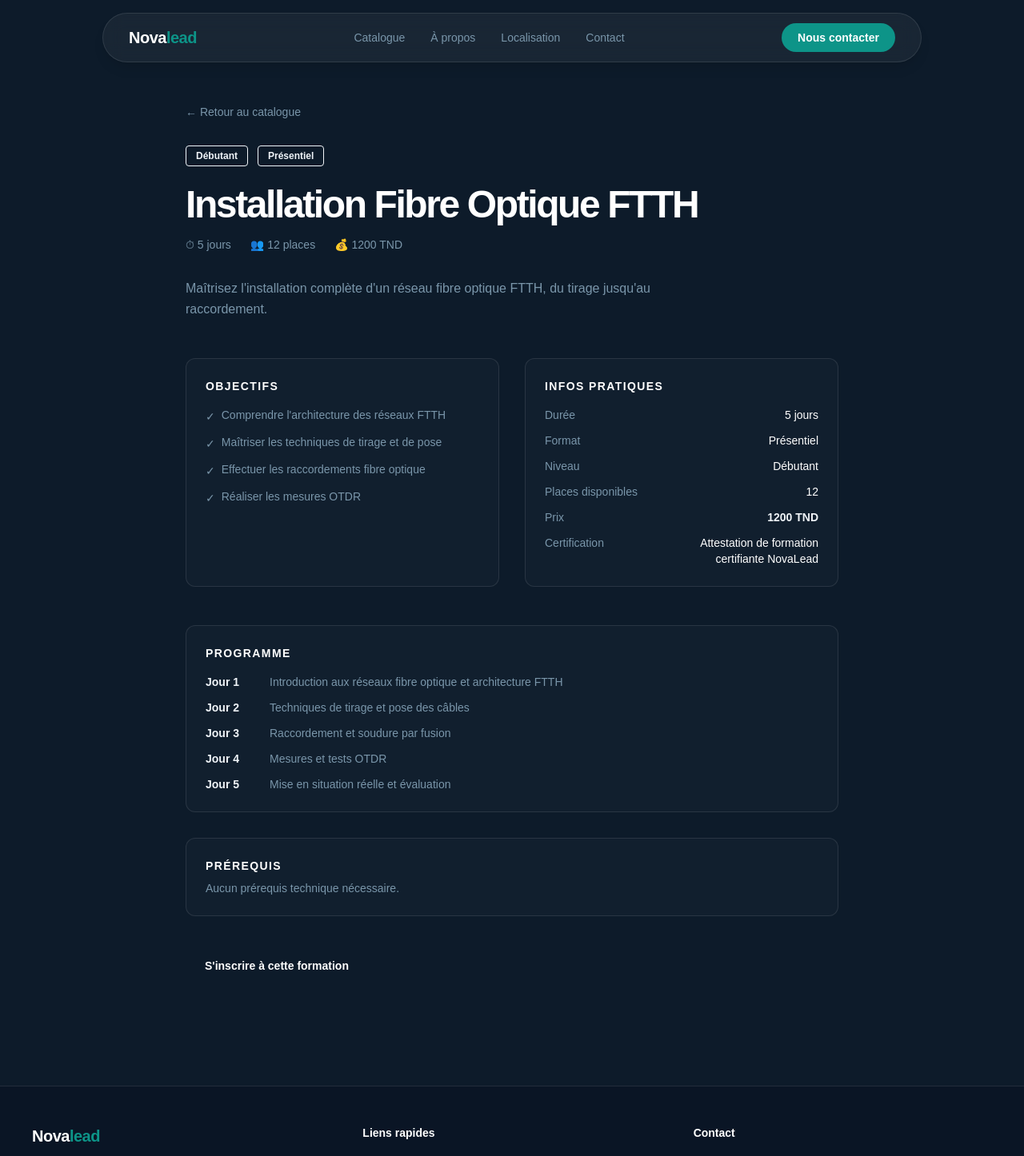
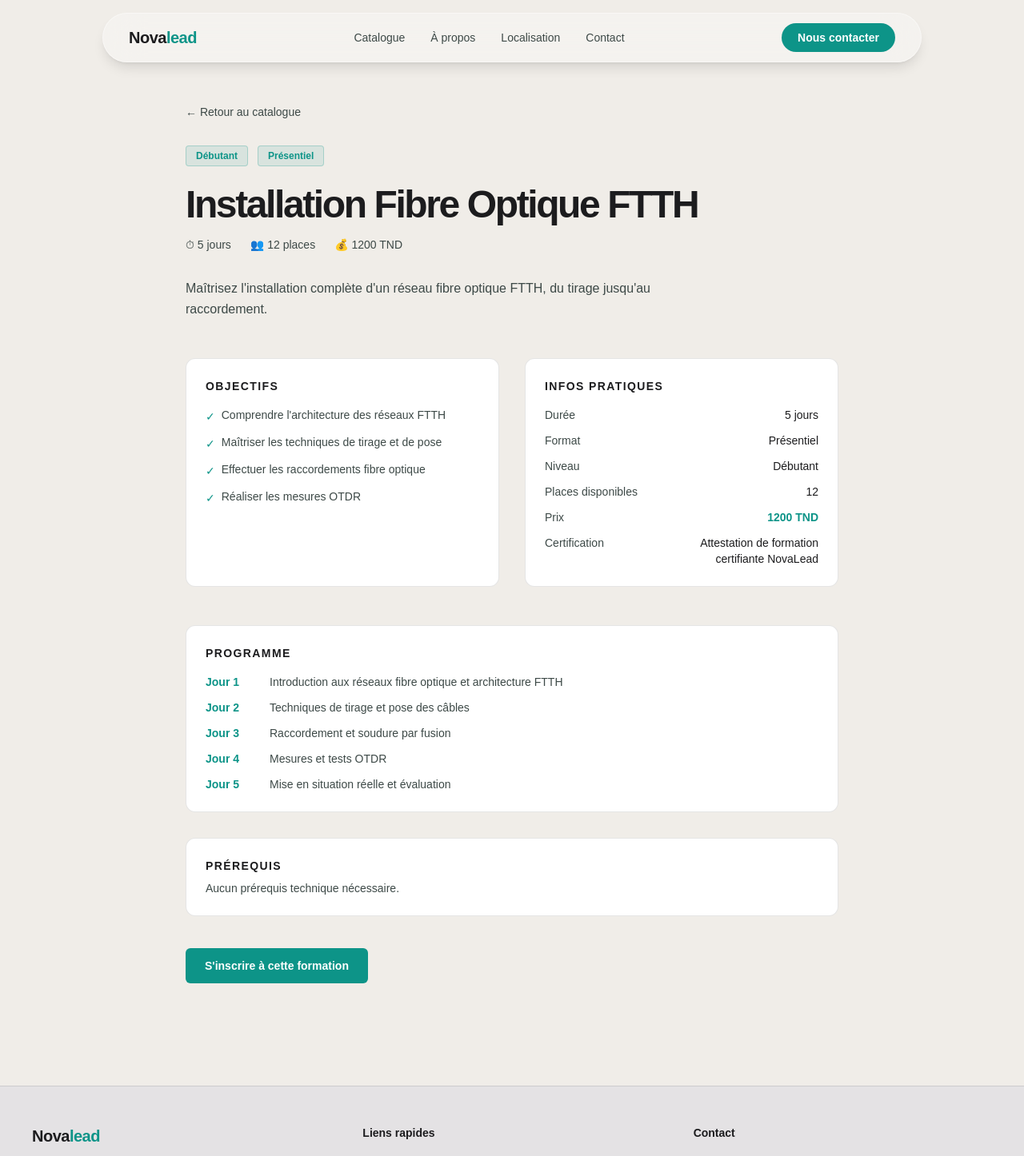
Before and after one commit to NanoLab-org/novalead, a Next.js app: page /formations/1 in a window 1280 px wide. Shown: the top 1446 px of the page at 80% size. Built offline with nearby package versions, Linux system fonts and the light colour scheme.

Commit message:
feat(theme): light Serene redesign + scroll-aware glass navbar

```diff
--- a/src/app/formations/[id]/page.tsx
+++ b/src/app/formations/[id]/page.tsx
@@ -14,9 +14,9 @@ export default async function FormationFiche({ params }: Props) {
 
   if (!formation) {
     return (
-      <div className="flex flex-col items-center justify-center min-h-screen text-white">
+      <div className="flex flex-col items-center justify-center min-h-screen text-graphite">
         <h1 className="text-3xl font-black mb-4">Formation introuvable</h1>
-        <Link href="/catalogue" className="text-orange hover:underline">
+        <Link href="/catalogue" className="text-primary hover:underline">
           Retour au catalogue
         </Link>
       </div>
@@ -26,16 +26,16 @@ export default async function FormationFiche({ params }: Props) {
   return (
     <main className="min-h-screen bg-base px-10 py-32 max-w-4xl mx-auto">
 
-      <Link href="/catalogue" className="text-muted text-sm hover:text-white transition-colors mb-8 inline-block">
+      <Link href="/catalogue" className="text-muted text-sm hover:text-graphite transition-colors mb-8 inline-block">
         ← Retour au catalogue
       </Link>
 
       <div className="flex gap-3 mb-6">
-        <span className="text-xs font-semibold px-3 py-1 rounded-sm bg-green/10 text-green border border-green/25">{formation.niveau}</span>
-        <span className="text-xs font-semibold px-3 py-1 rounded-sm bg-orange/10 text-orange border border-orange/25">{formation.format}</span>
+        <span className="text-xs font-semibold px-3 py-1 rounded-sm bg-primary/10 text-primary border border-primary/25">{formation.niveau}</span>
+        <span className="text-xs font-semibold px-3 py-1 rounded-sm bg-primary/10 text-primary border border-primary/25">{formation.format}</span>
       </div>
 
-      <h1 className="text-4xl lg:text-5xl font-black text-white tracking-tighter mb-4">
+      <h1 className="text-4xl lg:text-5xl font-black text-graphite tracking-tighter mb-4">
         {formation.titre}
       </h1>
 
@@ -51,68 +51,68 @@ export default async function FormationFiche({ params }: Props) {
 
       <div className="grid grid-cols-1 lg:grid-cols-2 gap-8 mb-12">
 
-        <div className="bg-surface border border-white/10 rounded-xl p-6">
-          <h2 className="text-white font-bold text-sm uppercase tracking-widest mb-4">Objectifs</h2>
+        <div className="bg-surface border border-black/10 rounded-xl p-6">
+          <h2 className="text-graphite font-bold text-sm uppercase tracking-widest mb-4">Objectifs</h2>
           <ul className="flex flex-col gap-3">
             {formation.objectifs.map((obj, i) => (
               <li key={i} className="flex items-start gap-2 text-muted text-sm">
-                <span className="text-green mt-0.5">✓</span>
+                <span className="text-primary mt-0.5">✓</span>
                 {obj}
               </li>
             ))}
           </ul>
         </div>
 
-        <div className="bg-surface border border-white/10 rounded-xl p-6">
-          <h2 className="text-white font-bold text-sm uppercase tracking-widest mb-4">Infos pratiques</h2>
+        <div className="bg-surface border border-black/10 rounded-xl p-6">
+          <h2 className="text-graphite font-bold text-sm uppercase tracking-widest mb-4">Infos pratiques</h2>
           <div className="flex flex-col gap-3 text-sm">
             <div className="flex justify-between">
               <span className="text-muted">Durée</span>
-              <span className="text-white font-medium">{formation.duree}</span>
+              <span className="text-graphite font-medium">{formation.duree}</span>
             </div>
             <div className="flex justify-between">
               <span className="text-muted">Format</span>
-              <span className="text-white font-medium">{formation.format}</span>
+              <span className="text-graphite font-medium">{formation.format}</span>
             </div>
             <div className="flex justify-between">
               <span className="text-muted">Niveau</span>
-              <span className="text-white font-medium">{formation.niveau}</span>
+              <span className="text-graphite font-medium">{formation.niveau}</span>
             </div>
             <div className="flex justify-between">
               <span className="text-muted">Places disponibles</span>
-              <span className="text-white font-medium">{formation.places}</span>
+              <span className="text-graphite font-medium">{formation.places}</span>
             </div>
             <div className="flex justify-between">
               <span className="text-muted">Prix</span>
-              <span className="text-orange font-bold">{formation.prix}</span>
+              <span className="text-primary font-bold">{formation.prix}</span>
             </div>
             <div className="flex justify-between">
               <span className="text-muted">Certification</span>
-              <span className="text-white font-medium text-right max-w-[200px]">{formation.certification}</span>
+              <span className="text-graphite font-medium text-right max-w-[200px]">{formation.certification}</span>
             </div>
           </div>
         </div>
 
       </div>
 
-      <div className="bg-surface border border-white/10 rounded-xl p-6 mb-8">
-        <h2 className="text-white font-bold text-sm uppercase tracking-widest mb-4">Programme</h2>
+      <div className="bg-surface border border-black/10 rounded-xl p-6 mb-8">
+        <h2 className="text-graphite font-bold text-sm uppercase tracking-widest mb-4">Programme</h2>
         <div className="flex flex-col gap-3">
           {formation.programme.map((p, i) => (
             <div key={i} className="flex gap-4 text-sm">
-              <span className="text-orange font-bold w-16 shrink-0">{p.jour}</span>
+              <span className="text-primary font-bold w-16 shrink-0">{p.jour}</span>
               <span className="text-muted">{p.contenu}</span>
             </div>
           ))}
         </div>
       </div>
 
-      <div className="bg-surface border border-white/10 rounded-xl p-6 mb-10">
-        <h2 className="text-white font-bold text-sm uppercase tracking-widest mb-2">Prérequis</h2>
+      <div className="bg-surface border border-black/10 rounded-xl p-6 mb-10">
+        <h2 className="text-graphite font-bold text-sm uppercase tracking-widest mb-2">Prérequis</h2>
         <p className="text-muted text-sm">{formation.prerequis}</p>
       </div>
 
-      <button className="bg-orange text-white font-semibold text-sm px-6 py-3 rounded-md hover:opacity-90 transition-opacity">
+      <button className="bg-primary text-white font-semibold text-sm px-6 py-3 rounded-md hover:opacity-90 transition-opacity">
         S'inscrire à cette formation
       </button>
 
--- a/src/app/globals.css
+++ b/src/app/globals.css
@@ -6,21 +6,21 @@
    utilities (text-orange, bg-surface, border-blue, …) AND exposes
    them as CSS variables (var(--color-orange)) for plain CSS below. */
 @theme {
-  /* Backgrounds */
-  --color-base: #0d1b2a;          /* primary page background */
-  --color-deep: #0a1525;          /* deep gradient / sections */
-  --color-surface: #111f2e;       /* cards & containers */
-  --color-surface-hover: #15253a;
+  /* Backgrounds — light "Serene" theme */
+  --color-base: #f0ede8;          /* primary page background (stone) */
+  --color-deep: #e4e2e4;          /* slightly dimmer stone for sections/footer */
+  --color-surface: #ffffff;       /* cards & containers */
+  --color-surface-hover: #f6f3f5;
 
-  /* Text */
-  --color-ink: #f0f4f8;           /* base body text */
-  --color-heading: #f0f6fc;
-  --color-strong: #dde8f0;
-  --color-muted: #7a96aa;
-  --color-faded: #6e7681;
-  --color-faint: #484f58;
-  --color-faintest: #3a4a5a;
-  --color-locked: #4a5568;
+  /* Text — dark on light */
+  --color-ink: #1c1c1e;           /* base body text */
+  --color-heading: #1b1b1d;
+  --color-strong: #303032;
+  --color-muted: #3d4947;
+  --color-faded: #6b7280;
+  --color-faint: #8a8f98;
+  --color-faintest: #b0b4ba;
+  --color-locked: #9ca3af;
 
   /* Formation level badges */
   --color-level-beginner: #4eda96;
--- a/src/components/Footer.tsx
+++ b/src/components/Footer.tsx
@@ -2,12 +2,12 @@ import { footerLinks } from "@/constants";
 
 export default function Footer() {
   return (
-    <footer className="px-10 py-12 bg-deep border-t border-white/10">
+    <footer className="px-10 py-12 bg-deep border-t border-black/10">
       <div className="grid grid-cols-1 md:grid-cols-3 gap-10 mb-10">
 
         {/* Logo + description */}
         <div>
-          <div className="text-white font-bold text-xl tracking-tight mb-4">
+          <div className="text-graphite font-bold text-xl tracking-tight mb-4">
             Nova<span className="text-primary">lead</span>
           </div>
           <p className="text-muted text-sm leading-relaxed">
@@ -18,11 +18,11 @@ export default function Footer() {
 
         {/* Liens rapides */}
         <div>
-          <p className="text-white font-bold text-sm mb-4">Liens rapides</p>
+          <p className="text-graphite font-bold text-sm mb-4">Liens rapides</p>
           <ul className="flex flex-col gap-2">
             {footerLinks.map((l) => (
               <li key={l}>
-                <a href={`#${l.toLowerCase()}`} className="text-muted text-sm hover:text-white transition-colors">
+                <a href={`#${l.toLowerCase()}`} className="text-muted text-sm hover:text-graphite transition-colors">
                   {l}
                 </a>
               </li>
@@ -32,22 +32,22 @@ export default function Footer() {
 
         {/* Contact */}
         <div>
-          <p className="text-white font-bold text-sm mb-4">Contact</p>
+          <p className="text-graphite font-bold text-sm mb-4">Contact</p>
           <ul className="flex flex-col gap-2 text-sm text-muted">
             <li>+216 XX XXX XXX</li>
             <li>contact@novalead.tn</li>
             <li>1000 Tunis, Tunisie</li>
           </ul>
           <div className="flex gap-3 mt-4">
-            <a href="#" className="w-8 h-8 rounded-full border border-white/10 flex items-center justify-center text-muted hover:text-white hover:border-white/30 transition-all text-xs">in</a>
-            <a href="#" className="w-8 h-8 rounded-full border border-white/10 flex items-center justify-center text-muted hover:text-white hover:border-white/30 transition-all text-xs">fb</a>
+            <a href="#" className="w-8 h-8 rounded-full border border-black/10 flex items-center justify-center text-muted hover:text-graphite hover:border-black/30 transition-all text-xs">in</a>
+            <a href="#" className="w-8 h-8 rounded-full border border-black/10 flex items-center justify-center text-muted hover:text-graphite hover:border-black/30 transition-all text-xs">fb</a>
           </div>
         </div>
 
       </div>
 
       {/* Bottom bar */}
-      <div className="pt-6 border-t border-white/10 flex flex-col md:flex-row justify-between items-center gap-3">
+      <div className="pt-6 border-t border-black/10 flex flex-col md:flex-row justify-between items-center gap-3">
         <p className="text-muted text-xs">
           &copy; 2025 NovaLead. Tous droits réservés.
         </p>
--- a/src/components/Navbar.tsx
+++ b/src/components/Navbar.tsx
@@ -1,16 +1,51 @@
+"use client";
+
+import { useState, useEffect } from "react";
+import { usePathname } from "next/navigation";
 import { navLinks } from "@/constants";
 import Link from "next/link";
 
 export default function Navbar() {
+  const pathname = usePathname();
+  const isHome = pathname === "/";
+  const [scrolledPastHero, setScrolledPastHero] = useState(false);
+
+  // Only the home page has the full-screen dark video hero. While the navbar
+  // sits over it, use light text; once scrolled past (or on any other page),
+  // use dark text so it stays readable on the light background.
+  useEffect(() => {
+    if (!isHome) return;
+    const onScroll = () =>
+      setScrolledPastHero(window.scrollY >= window.innerHeight - 80);
+    onScroll();
+    window.addEventListener("scroll", onScroll, { passive: true });
+    return () => window.removeEventListener("scroll", onScroll);
+  }, [isHome]);
+
+  const onHero = isHome && !scrolledPastHero;
+
   return (
-    <nav className="fixed top-4 left-1/2 -translate-x-1/2 z-50 w-[90%] max-w-5xl flex items-center justify-between px-8 py-3 rounded-full border border-white/10 bg-white/5 backdrop-blur-md shadow-lg">
-      <div className="text-white font-bold text-xl tracking-tight">
+    <nav className="fixed top-4 left-1/2 -translate-x-1/2 z-50 w-[90%] max-w-5xl flex items-center justify-between px-8 py-3 rounded-full border border-white/40 bg-white/30 backdrop-blur-xl shadow-lg">
+      <div
+        className={`font-bold text-xl tracking-tight transition-colors duration-300 ${
+          onHero ? "text-white" : "text-graphite"
+        }`}
+      >
         Nova<span className="text-primary">lead</span>
       </div>
-     <ul className="hidden md:flex gap-8 text-sm font-medium text-muted">
+      <ul
+        className={`hidden md:flex gap-8 text-sm font-medium transition-colors duration-300 ${
+          onHero ? "text-white/80" : "text-muted"
+        }`}
+      >
         {navLinks.map((link) => (
           <li key={link.label}>
-      <Link href={link.href} className="hover:text-white transition-colors">
+            <Link
+              href={link.href}
+              className={`transition-colors ${
+                onHero ? "hover:text-white" : "hover:text-graphite"
+              }`}
+            >
               {link.label}
             </Link>
           </li>
--- a/src/components/home/Carousel.tsx
+++ b/src/components/home/Carousel.tsx
@@ -20,7 +20,7 @@ export default function Carousel() {
   }, [paused]);
 
   return (
-    <section className="px-10 py-24 border-b border-white/10">
+    <section className="px-10 py-24 border-b border-black/10">
 
       <div className="flex items-end justify-between mb-12">
         <div>
@@ -28,11 +28,11 @@ export default function Carousel() {
             <span className="w-5 h-[2px] bg-primary" />
             Formations phares
           </p>
-          <h2 className="text-3xl lg:text-4xl font-black text-white tracking-tighter">
+          <h2 className="text-3xl lg:text-4xl font-black text-graphite tracking-tighter">
             Nos formations <span className="text-primary">phares</span>
           </h2>
         </div>
-       <Link href="/catalogue" className="text-sm font-semibold text-muted hover:text-white transition-colors hidden md:block">
+       <Link href="/catalogue" className="text-sm font-semibold text-muted hover:text-graphite transition-colors hidden md:block">
           Voir tout le catalogue
        </Link>
       </div>
@@ -53,7 +53,7 @@ export default function Carousel() {
               className={`whitespace-nowrap text-sm font-semibold px-5 py-2 rounded-full border transition-all flex-shrink-0 ${
                 active === i % formations.length
                   ? "bg-primary text-white border-primary"
-                  : "bg-transparent text-muted border-white/10 hover:border-white/30 hover:text-white"
+                  : "bg-transparent text-muted border-black/10 hover:border-black/30 hover:text-graphite"
               }`}
             >
               {f.titre}
@@ -65,7 +65,7 @@ export default function Carousel() {
       </div>
 
       <div
-        className="grid grid-cols-1 lg:grid-cols-[1fr_auto] gap-8 bg-surface border border-white/10 rounded-xl p-8"
+        className="grid grid-cols-1 lg:grid-cols-[1fr_auto] gap-8 bg-surface border border-black/10 rounded-xl p-8"
         onMouseEnter={() => setPaused(true)}
         onMouseLeave={() => setPaused(false)}
       >
@@ -73,7 +73,7 @@ export default function Carousel() {
           <span className={`text-xs font-bold px-3 py-1 rounded-sm border ${domainColors[formations[active].domaine]} mb-4 inline-block`}>
             {formations[active].domaine}
           </span>
-          <h3 className="text-2xl font-black text-white tracking-tight mb-3">
+          <h3 className="text-2xl font-black text-graphite tracking-tight mb-3">
             {formations[active].titre}
           </h3>
           <p className="text-muted text-sm leading-relaxed max-w-xl mb-6">
@@ -88,7 +88,7 @@ export default function Carousel() {
             <button className="bg-primary text-white font-semibold text-sm px-6 py-3 rounded-md hover:opacity-90 transition-opacity">
               S&apos;inscrire
             </button>
-            <button className="bg-transparent text-white font-medium text-sm px-5 py-3 rounded-md border border-white/20 hover:border-white/40 transition-colors">
+            <button className="bg-transparent text-graphite font-medium text-sm px-5 py-3 rounded-md border border-black/20 hover:border-black/40 transition-colors">
               En savoir plus
             </button>
           </div>
@@ -106,7 +106,7 @@ export default function Carousel() {
               className={`rounded-full transition-all ${
                 active === i
                   ? "w-3 h-3 bg-primary"
-                  : "w-2 h-2 bg-white/20 hover:bg-white/40"
+                  : "w-2 h-2 bg-black/20 hover:bg-black/40"
               }`}
             />
           ))}
--- a/src/components/home/Hero.tsx
+++ b/src/components/home/Hero.tsx
@@ -3,14 +3,14 @@ import Link from "next/link";
 
 export default function Hero() {
   return (
-    <section className="flex flex-col justify-center min-h-screen px-10 pt-32 pb-20 border-b border-white/10">
+    <section className="flex flex-col justify-center min-h-screen px-10 pt-32 pb-20 border-b border-black/10">
 
       <div className="flex items-center gap-2 text-primary text-xs font-bold uppercase tracking-widest mb-8">
         <span className="w-6 h-[2px] bg-primary" />
         Centre de Formation Professionnelle
       </div>
 
-      <h1 className="text-5xl lg:text-7xl font-black text-white leading-tight tracking-tighter mb-6 max-w-4xl">
+      <h1 className="text-5xl lg:text-7xl font-black text-graphite leading-tight tracking-tighter mb-6 max-w-4xl">
         Formez-vous.<br />
         Évoluez.<br />
         <span className="relative inline-block text-primary">
@@ -29,7 +29,7 @@ export default function Hero() {
         <button className="bg-primary text-white font-semibold text-sm px-6 py-3 rounded-md hover:opacity-90 transition-opacity">
           Voir nos formations →
         </button>
-        <button className="bg-transparent text-white font-medium text-sm px-5 py-3 rounded-md border border-white/20 hover:border-white/40 transition-colors">
+        <button className="bg-transparent text-graphite font-medium text-sm px-5 py-3 rounded-md border border-black/20 hover:border-black/40 transition-colors">
           Parler à un conseiller
         </button>
       </div>
```
Also changed, not shown: src/app/catalogue/page.tsx (+18 -15 lines), src/components/home/About.tsx (+4 -4 lines), src/components/home/Location.tsx (+9 -9 lines). Lines whose indentation alone changed are shown as unchanged.
